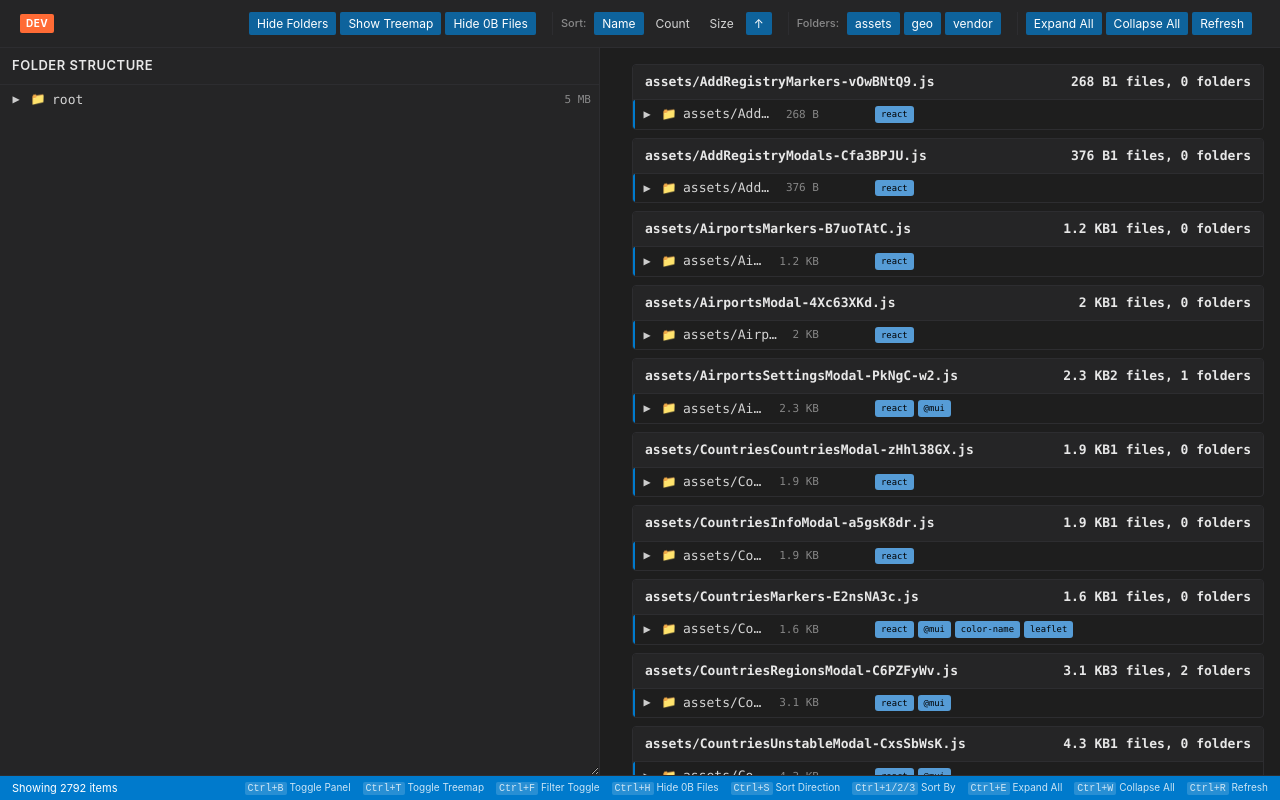
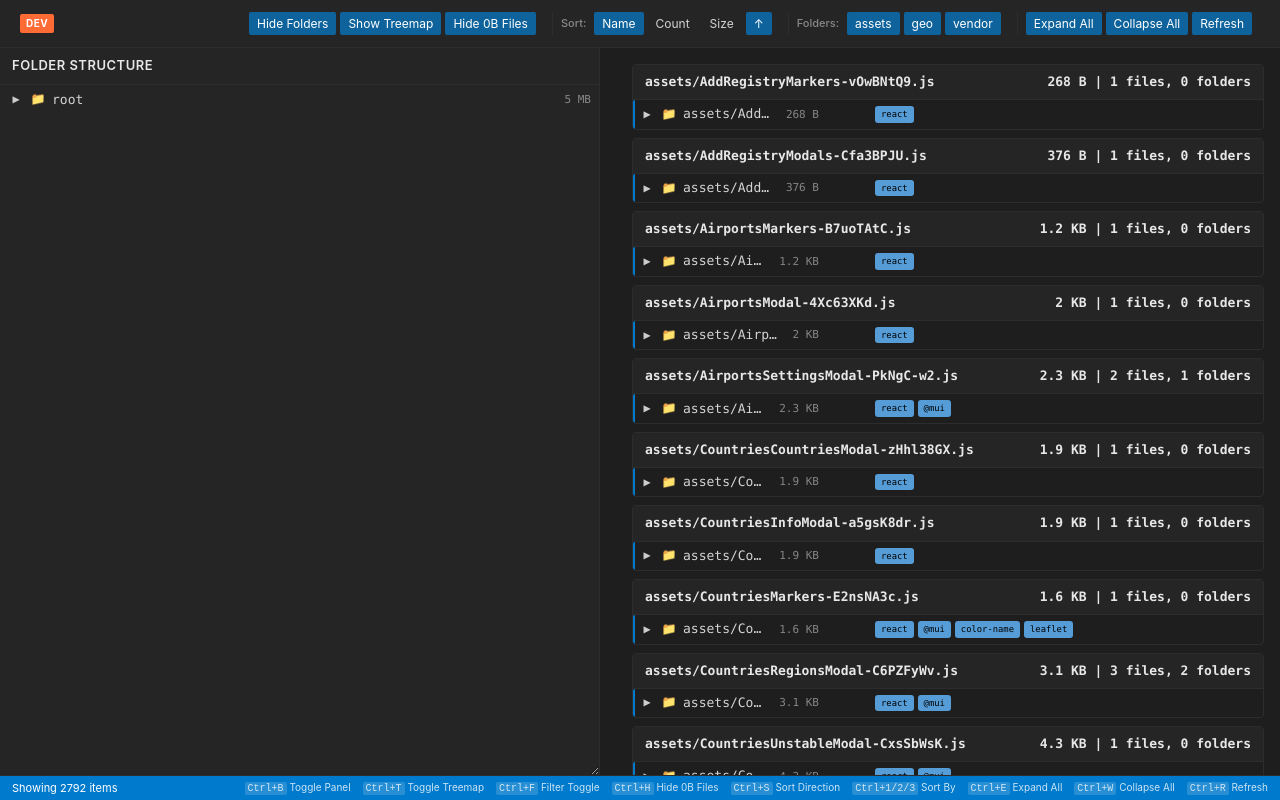
Before and after one commit to rand0mC0d3r/vs-bundle-visualizer, a React (Vite) app in the folder ui/: page / in a window 1280 px wide. Built offline with nearby package versions, Linux system fonts and the light colour scheme.

Commit message:
fix: Combine total size and file/folder count display in TreeView

```diff
--- a/ui/src/components/TreeView.tsx
+++ b/ui/src/components/TreeView.tsx
@@ -306,11 +306,8 @@ export const TreeView: React.FC<TreeViewProps> = ({
                 {rootNode.name || 'Root'}
               </div>
               <div className="tree-root-stats">
-                <span className="tree-root-size">
-                  {formatFileSize(totalSize)}
-                </span>
                 <span className="tree-root-count">
-                  {counts.files} files, {counts.folders} folders
+                  {formatFileSize(totalSize)} | {counts.files} files, {counts.folders} folders
                 </span>
               </div>
             </div>
```
